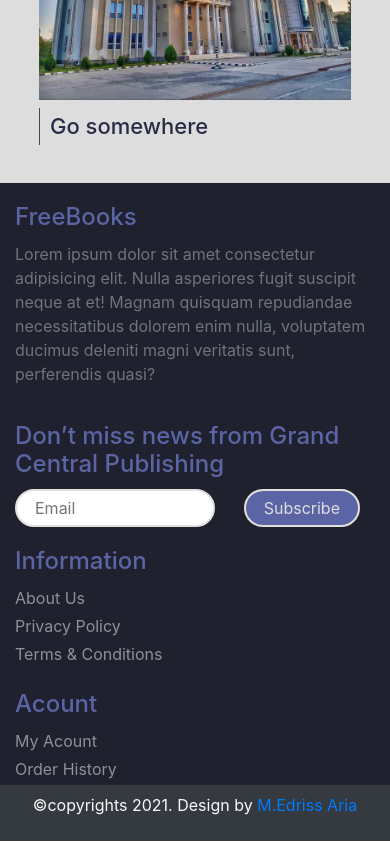
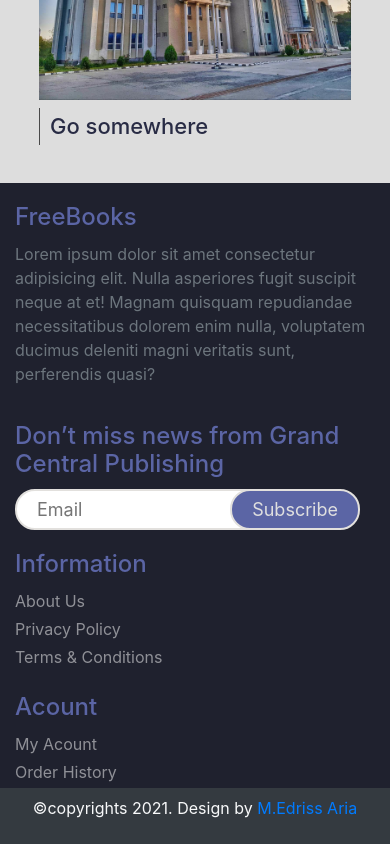
Before and after one commit to FreeBooksApp/FreeBooks, a Next.js app: page / in a window 390 px wide. Shown: the part 3690-4534 px from the top of the page. Built offline with nearby package versions, Linux system fonts and the light colour scheme.

Commit message:
a little change

```diff
--- a/public/css/style.css
+++ b/public/css/style.css
@@ -406,15 +406,6 @@ footer h4{
   .banner h1{
     font-size: 40pt;
   }
-  .subscribe{
-    font-size: 16px;
-    width: 200px;
-    padding: 5px 18px;
-  }
-  .subscribe-btn{
-    font-size: 16px;
-    padding: 5px 18px;
-  }
   .download-btn{
     font-size: 16px;
     width: 10rem;
```
